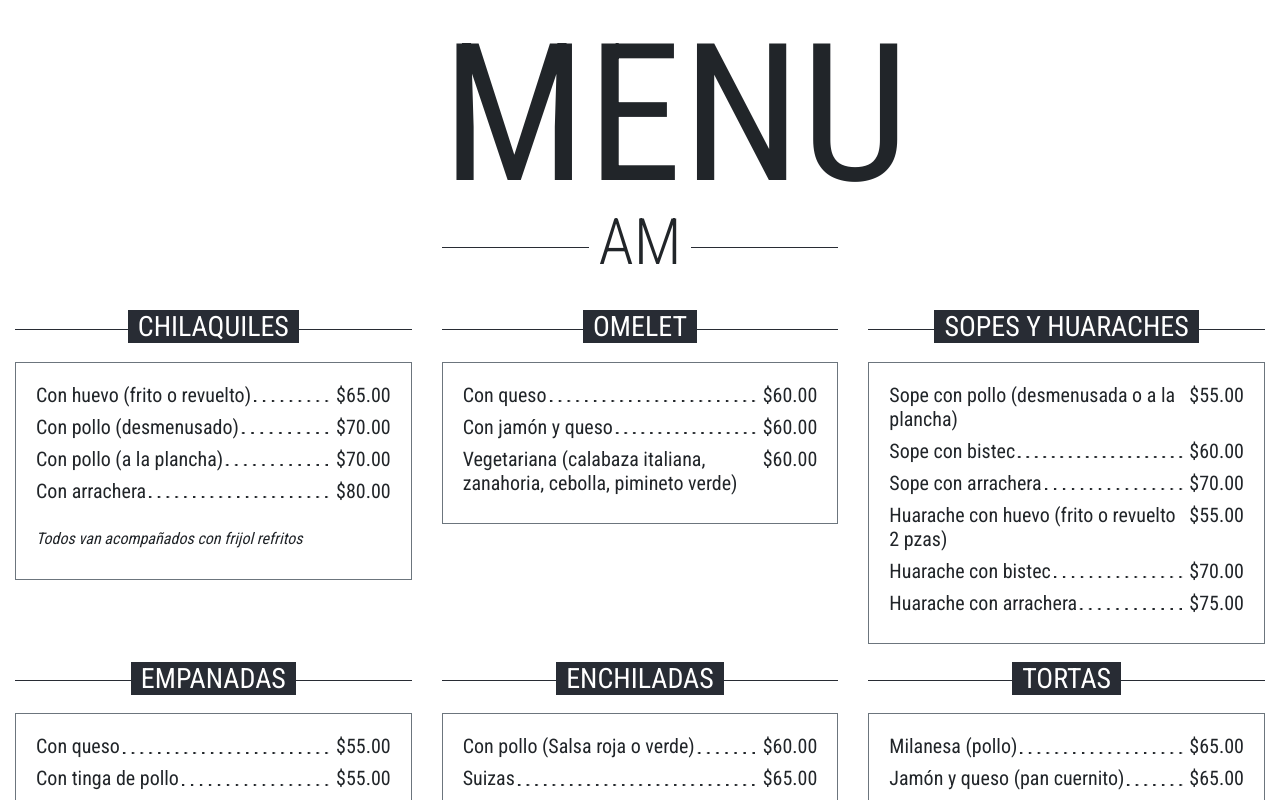
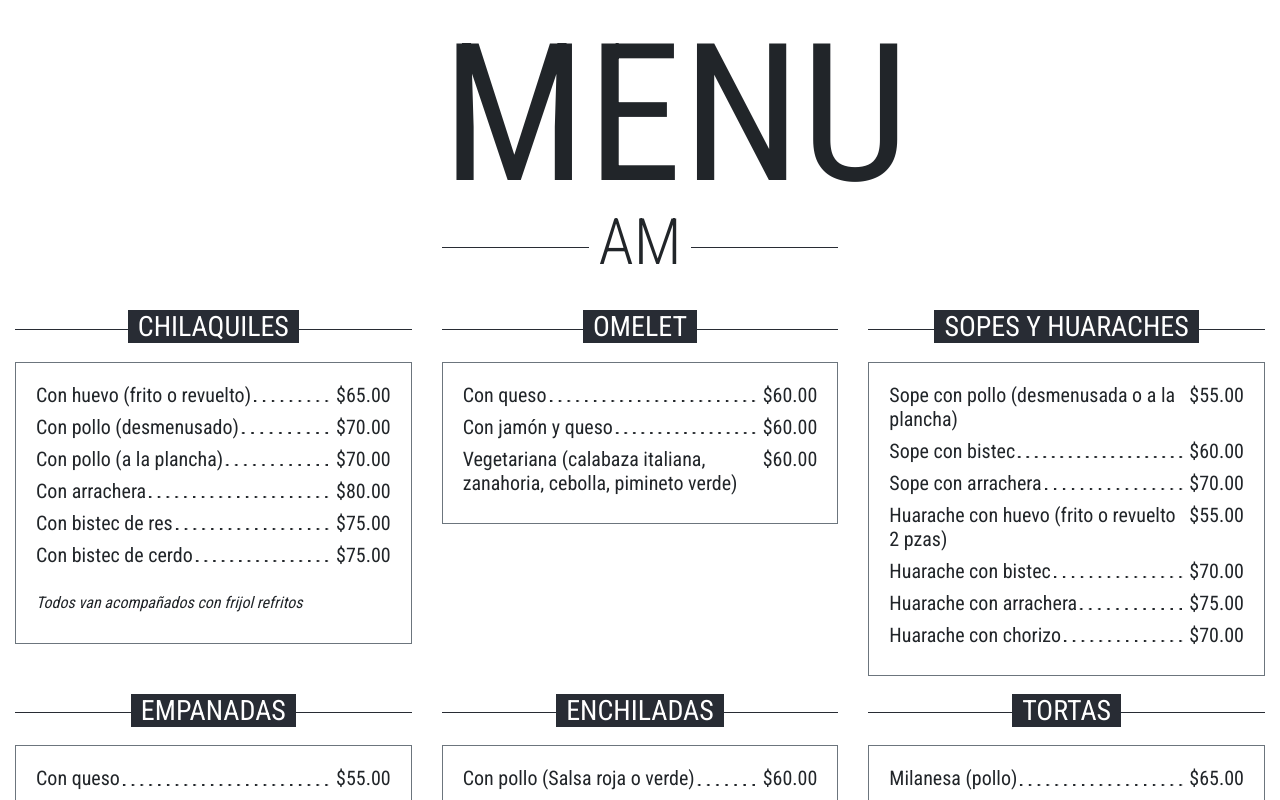
Before and after one commit to jgrodriguez9/charro, a React (Create React App) app: page / in a window 1280 px wide. Shown: the top 800 px of the page. Built offline with nearby package versions, Linux system fonts and the light colour scheme.

Commit message:
add some platillos

```diff
--- a/public/index.html
+++ b/public/index.html
@@ -7,7 +7,7 @@
     <meta name="theme-color" content="#000000" />
     <meta
       name="description"
-      content="El sombrero del charro  restaurante de tacos"
+      content="La mesa del charro  restaurante de tacos"
     />
     <link rel="apple-touch-icon" href="%PUBLIC_URL%/logo192.png" />
     <!--
--- a/src/data/product.json
+++ b/src/data/product.json
@@ -18,6 +18,14 @@
             {
                 "name": "Con arrachera",
                 "precio": "$80.00"
+            },
+            {
+                "name": "Con bistec de res",
+                "precio": "$75.00"
+            },
+            {
+                "name": "Con bistec de cerdo",
+                "precio": "$75.00"
             }
         ]
     },
@@ -66,6 +74,10 @@
             {
                 "name": "Huarache con arrachera",
                 "precio": "$75.00"
+            },
+            {
+                "name": "Huarache con chorizo",
+                "precio": "$70.00"
             }
         ]
     },
--- a/src/data/productpm.json
+++ b/src/data/productpm.json
@@ -68,6 +68,14 @@
             {
                 "name": "Chuleta",
                 "precio": "$50.00"
+            },
+            {
+                "name": "Bistec de cerdo",
+                "precio": "$50.00"
+            },
+            {
+                "name": "Bistec de res",
+                "precio": "$50.00"
             }
         ]
     },
```
Also changed, not shown: 1 other file (tests, documents, lock files or other folders).
